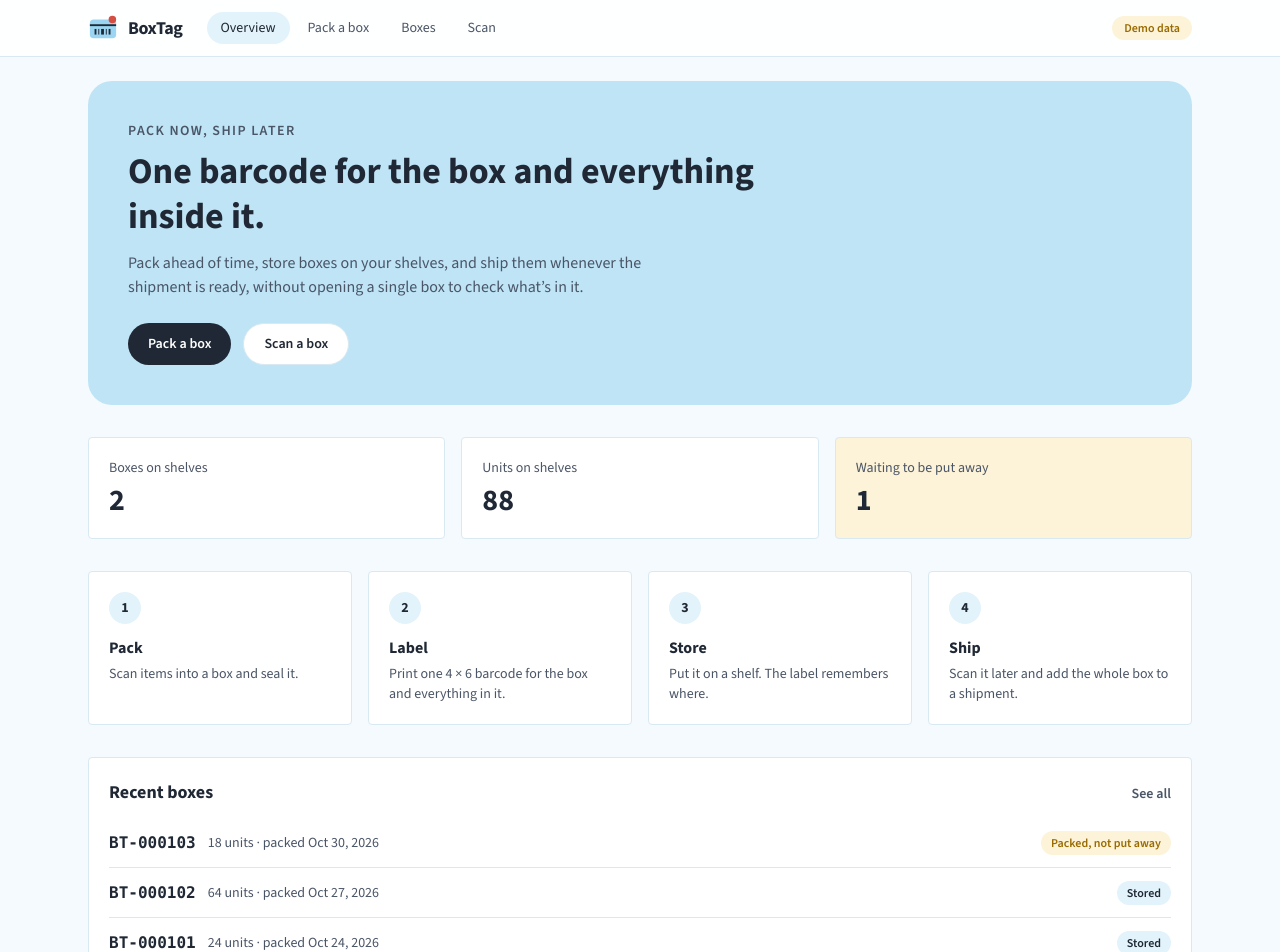
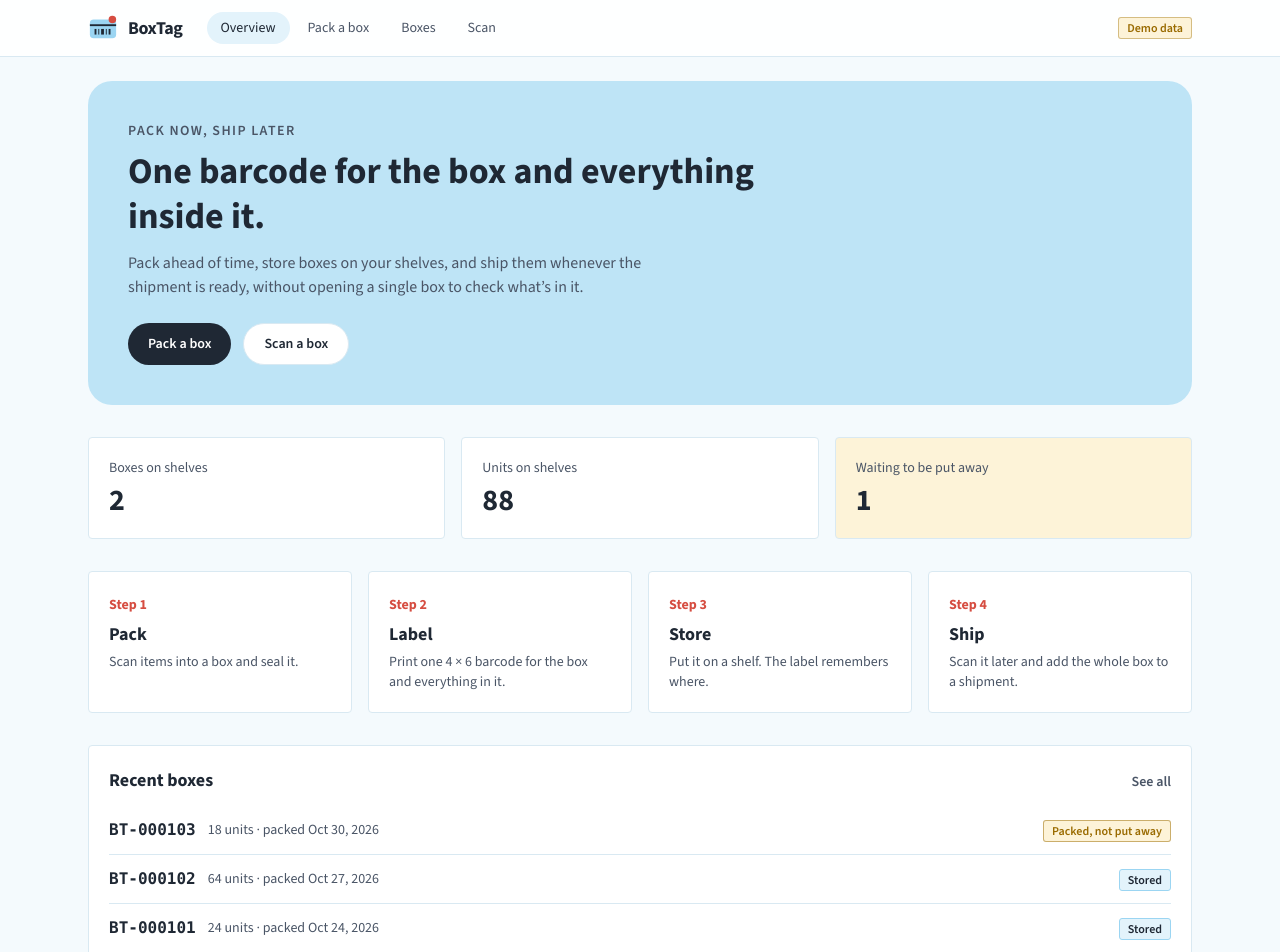
Before and after one commit to Sarah-Kayembe/box-lpn-demo, a Next.js app: page / in a window 1280 px wide. Shown: the top 952 px of the page. Built offline with nearby package versions, Linux system fonts and the light colour scheme; no server answers.

Commit message:
Use square badges and plain notices with a colored edge

```diff
--- a/src/app/boxes/[id]/label/page.tsx
+++ b/src/app/boxes/[id]/label/page.tsx
@@ -34,9 +34,9 @@ export default function LabelPage({
     <div className="flex flex-col items-center gap-6 lg:flex-row lg:items-start lg:justify-center">
       <div className="no-print w-full max-w-sm space-y-4 lg:order-2">
         {isNew && (
-          <div className="rounded-2xl bg-mint-soft p-4 text-sm text-mint">
+          <div className="notice-success">
             <p className="font-bold">Box {box.box_tag_id} is sealed.</p>
-            <p className="mt-1">
+            <p className="mt-1 text-navy-soft">
               {totalUnits(box)} units are now tied to this one barcode. Print the label and stick it
               on the box.
             </p>
@@ -66,7 +66,7 @@ export default function LabelPage({
         </div>
       </div>
 
-      <div className="rounded-sm shadow-[0_8px_30px_rgba(31,40,52,0.15)] lg:order-1 print:shadow-none">
+      <div className="border border-[#c5d3dc] lg:order-1 print:border-0">
         <BoxLabel box={box} locationName={locationName(box.location_id)} url={`${origin}/boxes/${box.box_tag_id}`} />
       </div>
     </div>
--- a/src/app/boxes/[id]/page.tsx
+++ b/src/app/boxes/[id]/page.tsx
@@ -84,9 +84,7 @@ export default function BoxPage({ params }: { params: Promise<{ id: string }> })
       {message && (
         <div
           role="status"
-          className={`rounded-2xl p-4 text-sm font-medium ${
-            message.tone === "ok" ? "bg-mint-soft text-mint" : "bg-red-soft text-red-brand"
-          }`}
+          className={message.tone === "ok" ? "notice-success" : "notice-error"}
         >
           {message.text}
         </div>
@@ -130,7 +128,7 @@ export default function BoxPage({ params }: { params: Promise<{ id: string }> })
                 </tbody>
               </table>
             </div>
-            <dl className="mt-4 grid grid-cols-2 gap-3 rounded-xl bg-sky-wash p-4 text-sm sm:grid-cols-4">
+            <dl className="mt-4 grid grid-cols-2 gap-3 rounded-[3px] border border-line bg-sky-wash p-4 text-sm sm:grid-cols-4">
               <Fact label="Size" value={formatDims(box)} />
               <Fact label="Weight" value={box.weight ? `${box.weight} lb` : "—"} />
               <Fact label="Packed" value={formatDate(box.packed_at)} />
@@ -258,7 +256,7 @@ export default function BoxPage({ params }: { params: Promise<{ id: string }> })
 function Fact({ label, value }: { label: string; value: string }) {
   return (
     <div>
-      <dt className="text-xs font-semibold uppercase tracking-wide text-navy-soft">{label}</dt>
+      <dt className="text-sm font-semibold text-navy-soft">{label}</dt>
       <dd className="mt-0.5 font-medium">{value}</dd>
     </div>
   );
@@ -266,7 +264,7 @@ function Fact({ label, value }: { label: string; value: string }) {
 
 function Payload({ title, body }: { title: string; body: unknown }) {
   return (
-    <div className="rounded-xl bg-navy/[0.04] p-3">
+    <div className="rounded-[3px] border border-line bg-sky-wash p-3">
       <p className="mb-1 font-mono font-semibold">{title}</p>
       <pre className="max-h-56 overflow-auto whitespace-pre font-mono text-[11px] leading-relaxed text-navy-soft">
         {JSON.stringify(body, null, 2)}
--- a/src/app/boxes/page.tsx
+++ b/src/app/boxes/page.tsx
@@ -80,7 +80,7 @@ export default function BoxesPage() {
             <Link
               key={b.box_tag_id}
               href={`/boxes/${b.box_tag_id}`}
-              className="card block transition hover:-translate-y-0.5 hover:border-sky-brand"
+              className="card block transition hover:border-navy-soft"
             >
               <div className="flex items-center justify-between gap-2">
                 <span className="font-mono text-lg font-bold">{b.box_tag_id}</span>
--- a/src/app/pack/page.tsx
+++ b/src/app/pack/page.tsx
@@ -157,7 +157,7 @@ export default function PackPage() {
                   <p className="text-xs text-navy-soft">
                     {inv.sku} · {inv.fnsku} · {inv.quantity} on hand
                     {inv.product.requires_expiration && (
-                      <span className="ml-2 rounded-full bg-butter-soft px-2 py-0.5 font-semibold text-butter">
+                      <span className="ml-2 rounded-[3px] border border-butter/40 bg-butter-soft px-1.5 py-px font-semibold text-butter">
                         needs expiry
                       </span>
                     )}
@@ -182,7 +182,7 @@ export default function PackPage() {
           </div>
 
           {lines.length === 0 ? (
-            <div className="mt-4 rounded-xl border border-dashed border-line bg-sky-wash p-8 text-center text-sm text-navy-soft">
+            <div className="mt-4 rounded-[4px] border border-dashed border-[#c5d3dc] bg-sky-wash p-8 text-center text-sm text-navy-soft">
               Nothing in the box yet.
             </div>
           ) : (
@@ -190,7 +190,7 @@ export default function PackPage() {
               {lines.map((l) => (
                 <li
                   key={l.sku}
-                  className={`rounded-xl border p-3 transition ${
+                  className={`rounded-[4px] border p-3 transition ${
                     flash === l.sku ? "border-sky-brand bg-sky-soft" : "border-line"
                   }`}
                 >
@@ -266,7 +266,7 @@ export default function PackPage() {
               {(["length", "width", "height"] as const).map((k) => (
                 <div key={k}>
                   <label className="label" htmlFor={k}>
-                    {k} (in)
+                    {{ length: "Length", width: "Width", height: "Height" }[k]} (in)
                   </label>
                   <input
                     id={k}
--- a/src/app/page.tsx
+++ b/src/app/page.tsx
@@ -55,10 +55,8 @@ export default function Home() {
       <section className="grid gap-4 sm:grid-cols-2 lg:grid-cols-4">
         {steps.map((s, n) => (
           <div key={s.title} className="card">
-            <span className="flex h-8 w-8 items-center justify-center rounded-full bg-sky-soft text-sm font-bold">
-              {n + 1}
-            </span>
-            <p className="mt-3 font-bold">{s.title}</p>
+            <span className="text-sm font-bold text-red-brand">Step {n + 1}</span>
+            <p className="mt-1 text-lg font-bold">{s.title}</p>
             <p className="mt-1 text-sm text-navy-soft">{s.text}</p>
           </div>
         ))}
--- a/src/app/scan/page.tsx
+++ b/src/app/scan/page.tsx
@@ -112,7 +112,7 @@ export default function ScanPage() {
       <div className="card text-center">
         <video
           ref={videoRef}
-          className={`mx-auto aspect-video w-full rounded-xl bg-navy object-cover ${camera === "on" ? "" : "hidden"}`}
+          className={`mx-auto aspect-video w-full rounded-[4px] bg-navy object-cover ${camera === "on" ? "" : "hidden"}`}
           muted
           playsInline
         />
--- a/src/components/AppHeader.tsx
+++ b/src/components/AppHeader.tsx
@@ -39,7 +39,7 @@ export function AppHeader() {
           })}
         </nav>
 
-        <span className="ml-auto rounded-full bg-butter-soft px-3 py-1 text-xs font-semibold text-butter">
+        <span className="ml-auto rounded-[3px] border border-butter/40 bg-butter-soft px-2 py-0.5 text-xs font-semibold text-butter">
           Demo data
         </span>
       </div>
--- a/src/components/StatusBadge.tsx
+++ b/src/components/StatusBadge.tsx
@@ -1,9 +1,9 @@
 import type { BoxTagStatus } from "@/lib/types";
 
 const styles: Record<BoxTagStatus, string> = {
-  packed: "bg-butter-soft text-butter",
-  stored: "bg-sky-soft text-navy",
-  shipped: "bg-mint-soft text-mint",
+  packed: "border-butter/50 bg-butter-soft text-butter",
+  stored: "border-sky-brand bg-sky-soft text-navy",
+  shipped: "border-mint/40 bg-mint-soft text-mint",
 };
 
 const labels: Record<BoxTagStatus, string> = {
@@ -14,7 +14,7 @@ const labels: Record<BoxTagStatus, string> = {
 
 export function StatusBadge({ status }: { status: BoxTagStatus }) {
   return (
-    <span className={`inline-flex rounded-full px-2.5 py-1 text-xs font-semibold ${styles[status]}`}>
+    <span className={`inline-flex rounded-[3px] border px-2 py-0.5 text-xs font-semibold ${styles[status]}`}>
       {labels[status]}
     </span>
   );
```
